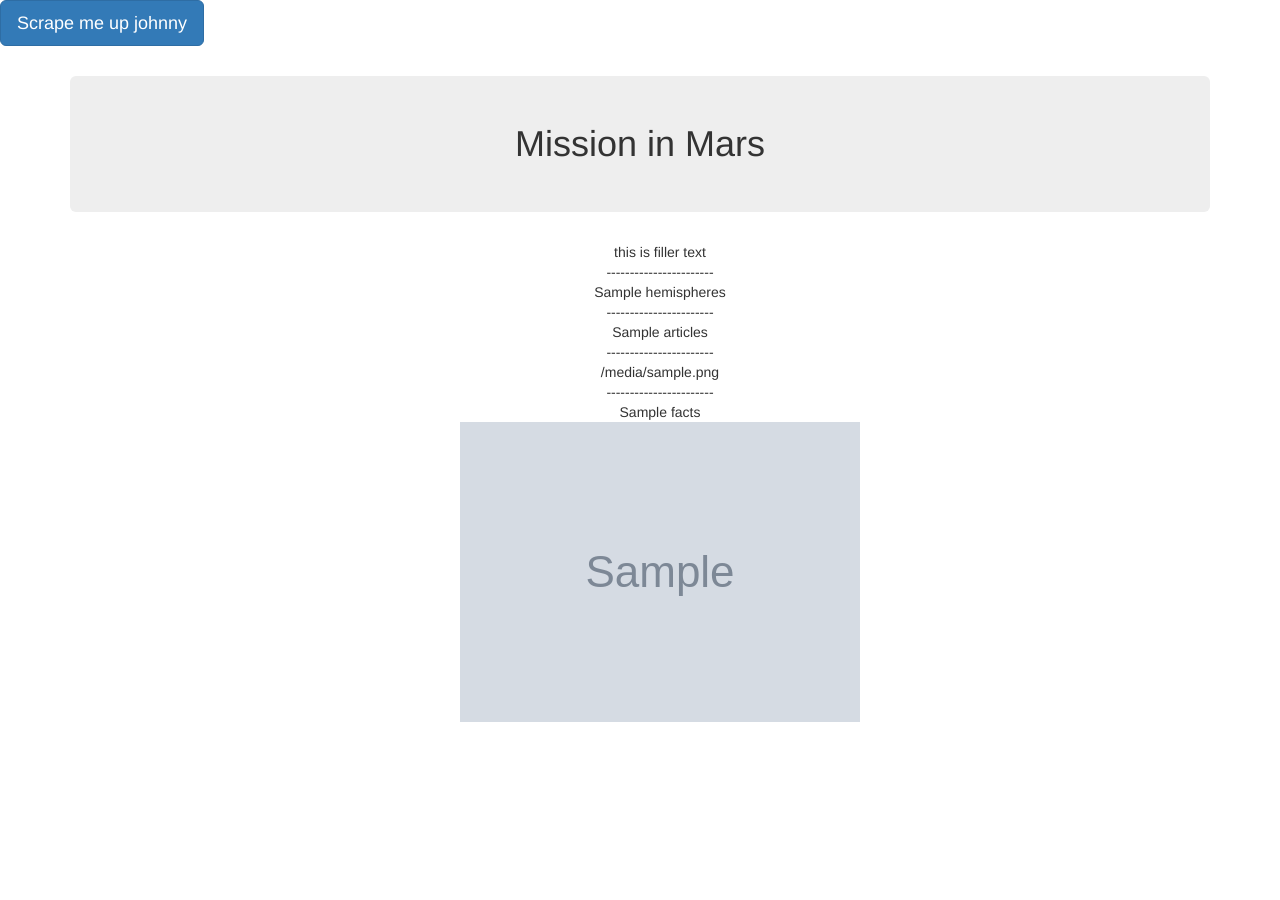
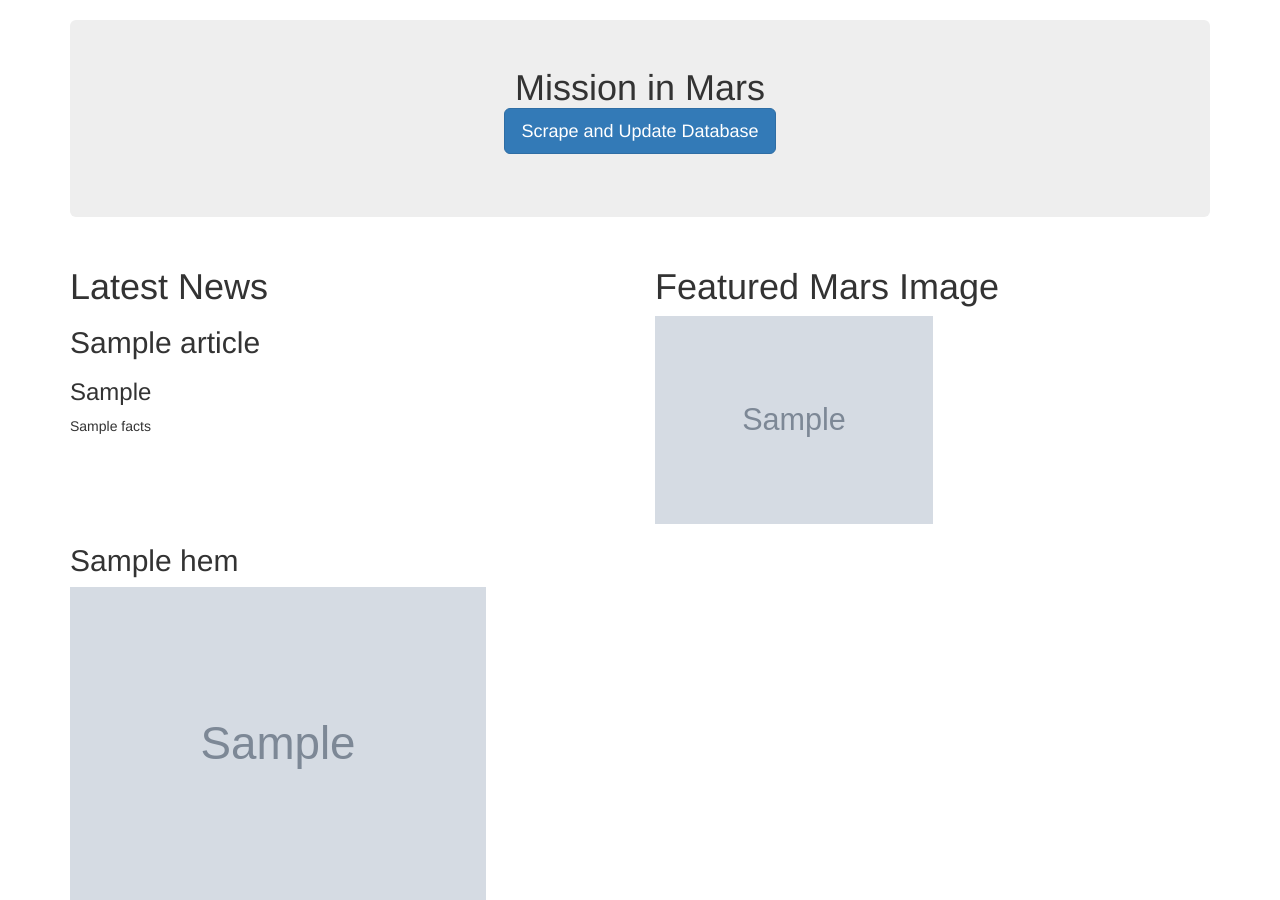
Before and after one commit to travisb98/Mars_Scraping, a Flask app: page / in a window 1280 px wide. Before the commit the page ends 722 px from the top, so only its background shows below. Run offline with Flask 2, Linux system fonts and the light colour scheme; grey boxes marked "Sample" are stand-in pictures; a database or web service that is not in the repository returns one stand-in record (values such as "Sample title"); some libraries are stand-ins or nearby versions.

Commit message:
made splash page for blank db, need to add styling and links

```diff
--- a/Missons_to_Mars/app.py
+++ b/Missons_to_Mars/app.py
@@ -32,12 +32,8 @@ def home():
     if mongo.db.mars_coll.count()==0:
         print("db is empty")
         print(mongo.db.mars_coll.count())
-        home_data={
-            "Hemispheres":"database is empty ",
-            "Articles":"you need to",
-            "FeaturedImage":"run the",
-            "Facts":"scrape"
-            }
+        home_data="The database is empty, you'll need to scrape something"
+        return render_template("splash.html", data=home_data)
 
 
     else:
@@ -46,25 +42,11 @@ def home():
 
         home_data=mongo.db.mars_coll.find_one()
 
-
-    print("------------------------")
-    print("------------------------")
-
-    # if mongo.db.mars.count()==0:
-    #         home_data={
-    #             "blue":"database is empty, run the scrape",
-    #             "green":"ya nerd"
-    #             }
-    # else:
-    #     home_data=mongo.db.collection.find_one()
-    # home_data=mongo.db.collection.Facts
-
-    # home_data=mongo.db.mars.find("Hemispheres")
-    # home_data=mongo.db.mars.Hemispheres
+        print("------------------------")
+        print("------------------------")
 
 
-
-    return render_template("index.html", data=home_data)
+        return render_template("index.html", data=home_data)
 
 
 
@@ -77,6 +59,7 @@ def scrape_page():
 
     mars_coll=mongo.db.mars_coll
 
+    #just scrapes if the collection is empty, deletes the collection then scrapes if it's not empty
     if mars_coll.count()==0:
         # Run the scrape function
         data = scrape()
@@ -87,22 +70,6 @@ def scrape_page():
         mars_coll.update({}, data, upsert=True)
 
 
-
-
-
-    # # Run the scrape function
-    # data = scrape()
-
-
-    ###psuedo code
-    ##### if mars_db contains and collections, delete all collections and create new collection and update it with new scraped data
-
-    ## Update the Mongo database using update and upsert=True
-    # mars_coll.update({}, data, upsert=True)
-
-
-
-
     # Redirect back to home page
     return redirect("/")
 
--- a/Missons_to_Mars/templates/index.html
+++ b/Missons_to_Mars/templates/index.html
@@ -10,24 +10,46 @@
 </head>
 
 <body>
-  <p><a class="btn btn-primary btn-lg" href="/scrape" role="button">Scrape me up johnny</a></p>
+  <!-- <p><a class="btn btn-primary btn-lg" href="/scrape" role="button">Scrape me up johnny</a></p> -->
   <div class="container text-center">
-    <h1 class="jumbotron">Mission in Mars</h1>
-    <div>
-      <ul style="list-style: none;">
-        <li>this is filler text</li>
-        <li>-----------------------</li>
-        <li>{{ data.Hemispheres }}</li>
-        <li>-----------------------</li>
-        <li>{{ data.Articles }}</li>
-        <li>-----------------------</li>
-        <li>{{ data.FeaturedImage }}</li>
-        <li>-----------------------</li>
-        <li>{{ data.Facts }}</li>
-        <li><img src={{ data.FeaturedImage }}></li>
-      </ul>
+    <h1 class="jumbotron">Mission in Mars<p><a class="btn btn-primary btn-lg" href="/scrape" role="button">Scrape and Update Database</a></p></h1>
+
+  </div>
+  <div class="container">
+  <!-- this lists the article and details in a basic format  -->
+    <div class="row">
+      <div class="col-md-6">
+
+        <h1>Latest News</h1>
+        <h2>{{ data.Articles.news_title }}</h2>
+        <h3>{{ data.Articles.news_p }}</h3>
+
+        <!-- this lists the facts table  -->
+        <table >
+          {{ data.Facts|safe }}
+        </table>
+      </div>
+      <div class="col-md-6">
+        <h1>Featured Mars Image</h1>
+        <img style="width:50%" src={{ data.FeaturedImage}}>
+      </div>
+    </div>
+
+    <div class="row">
+      <!-- this lists the hemisphers and their images  -->
+
+        {% for hem in data.Hemispheres %}
+        <div class="card col-md-6">
+          <h2 class="card_title">{{ hem.title }}</h2>
+
+          <img class="card-img-bottom" style="width:75%" src={{ hem.img_url }}>
+        </div>
+        {% endfor %}
+
     </div>
   </div>
+
+
 </body>
 
 </html>
```
Also changed, not shown: Missons_to_Mars/scrape_mars.py (+14 -18 lines), Missons_to_Mars/templates/splash.html (added, +24 -0 lines), 1 other file.
